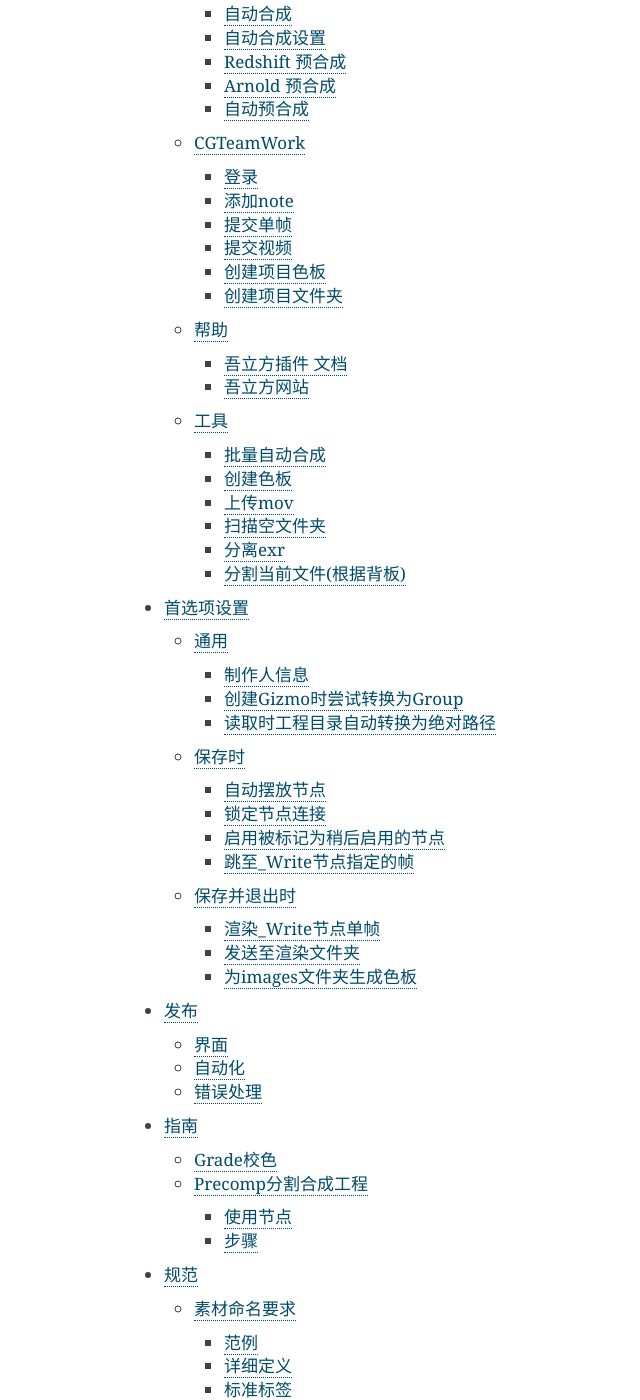
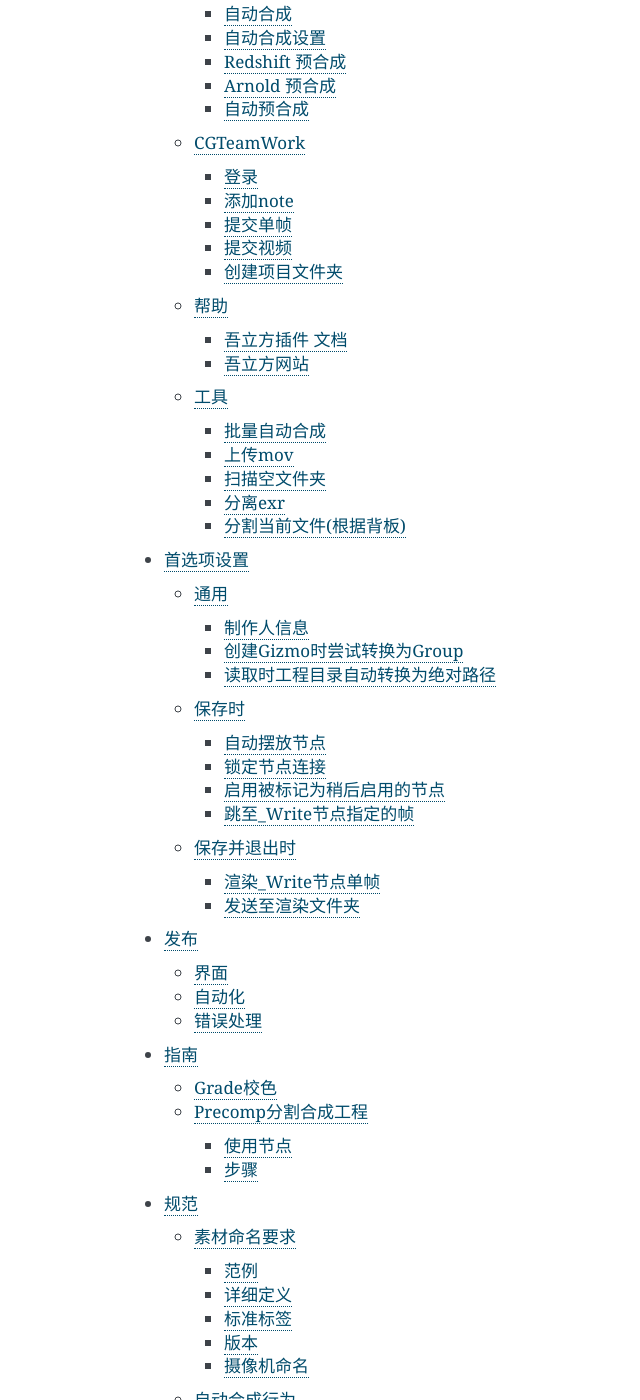
Before and after one commit to WuLiFang/Nuke, a Sphinx documentation site: the page built from docs/index.rst, in a window 1280 px wide and 1400 px high, scrolled down 2263 px. Shown: the whole window, without its empty margins (286-926 px from the left). Built offline with Sphinx 7.4.7, drawn with Linux system fonts in a browser that asks for light colours.

Commit message:
fix: preference panel layout

```diff
--- a/docs/menu.rst
+++ b/docs/menu.rst
@@ -359,16 +359,6 @@
 
 将\ :ref:`wlf_Write`\ 节点输出的视频提交
 
-.. _创建项目色板:
-
-创建项目色板
-****************
-
-.. image:: /_images/cgtw_csheet.png
-
-为项目创建色板
-
-此功能在CGTeamWork右键菜单中也能访问
 
 创建项目文件夹
 ******************
@@ -417,13 +407,6 @@
 
   批量合成日志
 
-.. _创建色板:
-
-创建色板
-********
-
-为一个文件夹中的图像文件(.jpg, .png, .jpeg)创建html色板
-
 .. _上传工具:
 
 上传mov
--- a/docs/pref.rst
+++ b/docs/pref.rst
@@ -81,7 +81,3 @@
 发送至渲染文件夹
 *************************
 将保存的文件复制一份到指定文件夹用于批渲染
-
-为images文件夹生成色板
-******************************
-自动为\ :ref:`wlf_Write`\ 的单帧文件夹进行\ :ref:`创建色板`
```
Also changed, not shown: other parts of docs/pref.rst (+1 -1 lines), docs/_images/Nuke10.5_2021-12-07_17-20-43.png (added), docs/_images/pref_panel.png (deleted), 1 other file.
